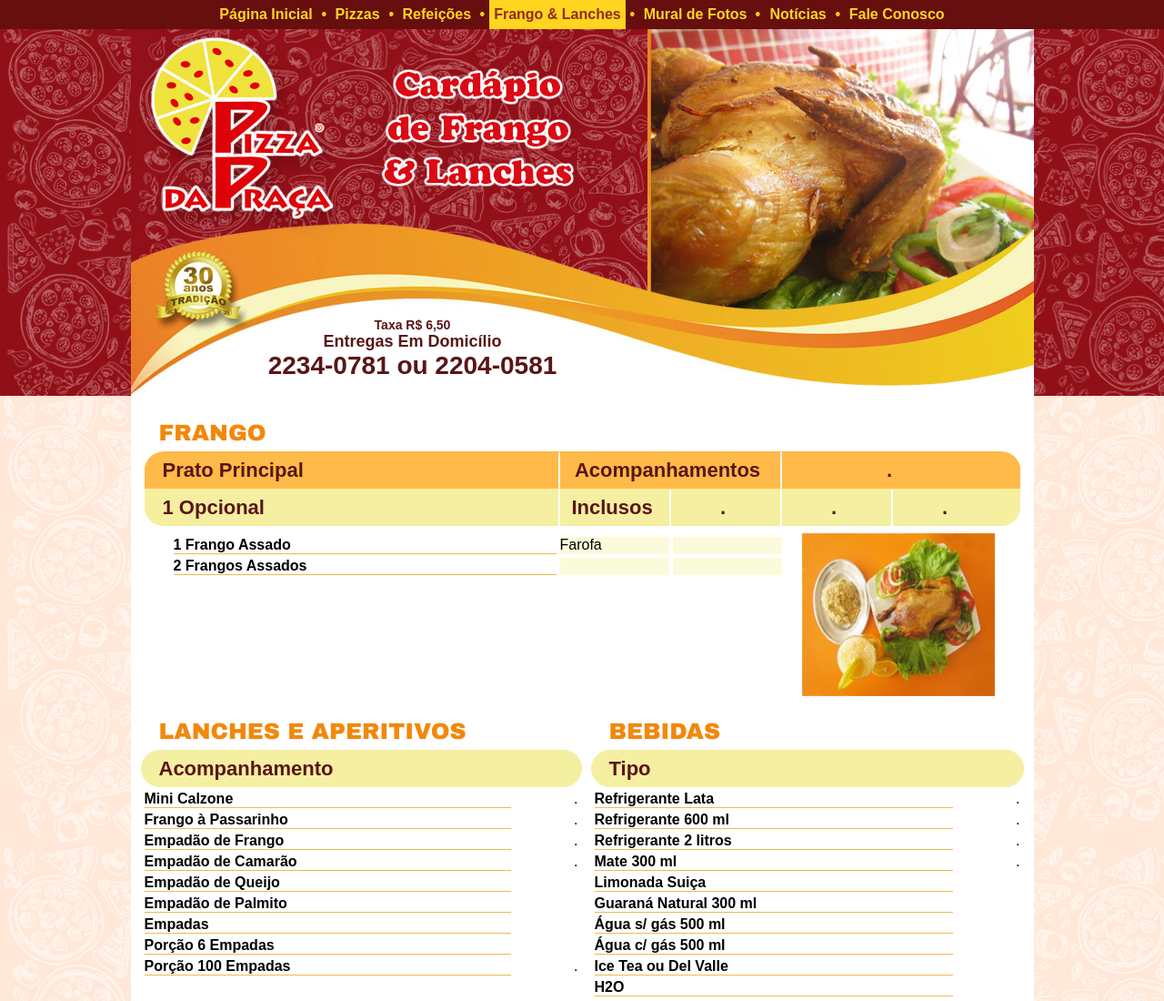
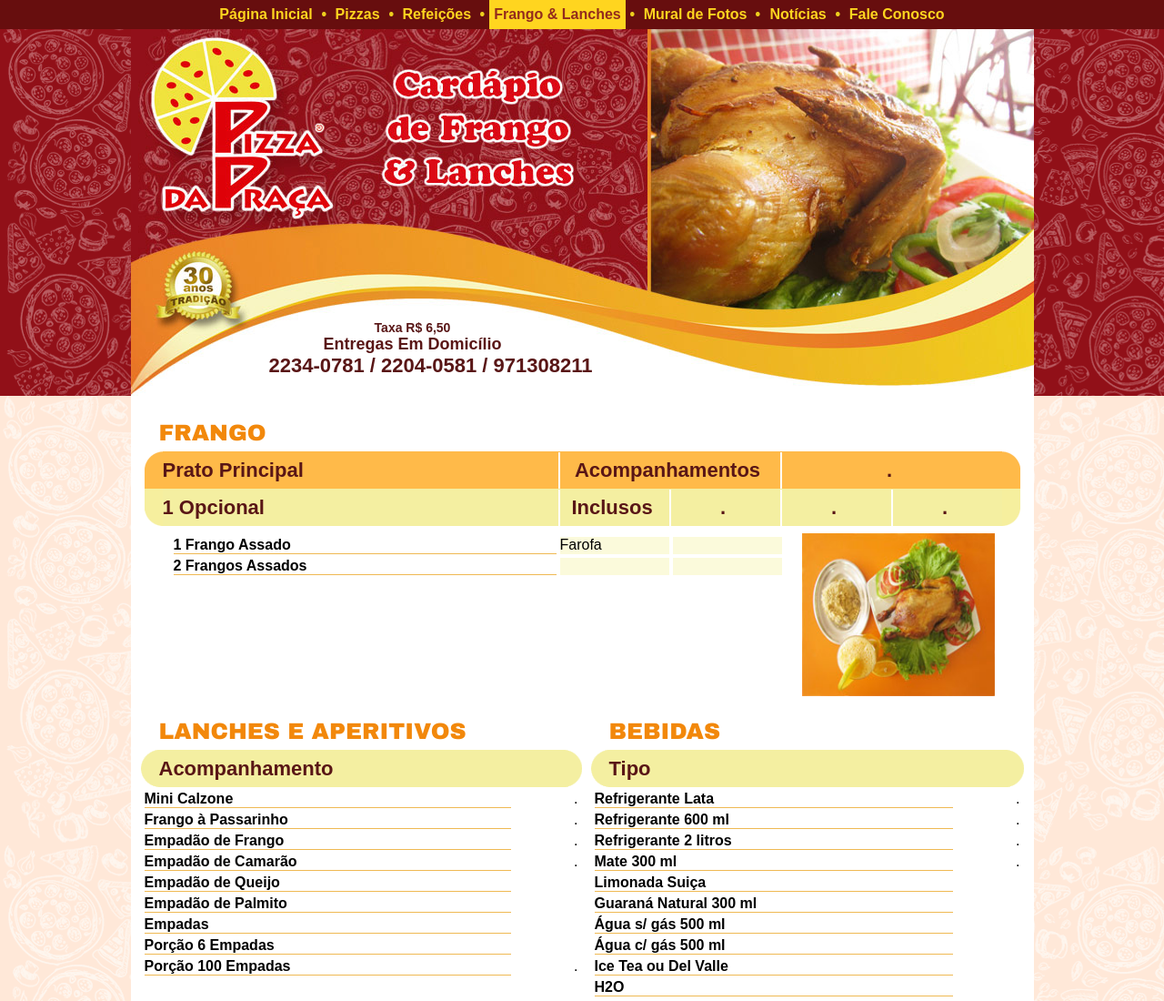
Before and after one commit to cassioam/pizza, a plain HTML site: page frango.html in a window 1280 px wide. Shown: the top 1100 px of the page at 91% size. Drawn offline with Linux system fonts and the light colour scheme.

Commit message:
Update frango.html

```diff
--- a/frango.html
+++ b/frango.html
@@ -33,7 +33,7 @@
         <tr width="993" height="403">
           <td width="993" height="403" background="imagens/pizzadapraca_cabecalho_frango.jpg" class="texto_destaque"><div class="destaque_01b">Taxa R$ 6,50</div>
             <div class="destaque_02">Entregas Em Domicílio</div>
-            <div class="destaque_03">2234-0781 ou 2204-0581</div></td>
+             <div class="destaque_03" style="font-size:22px;width:380px">2234-0781 / 2204-0581 / 971308211</div></td>
         </tr>
       </table></td>
   </tr>
```
